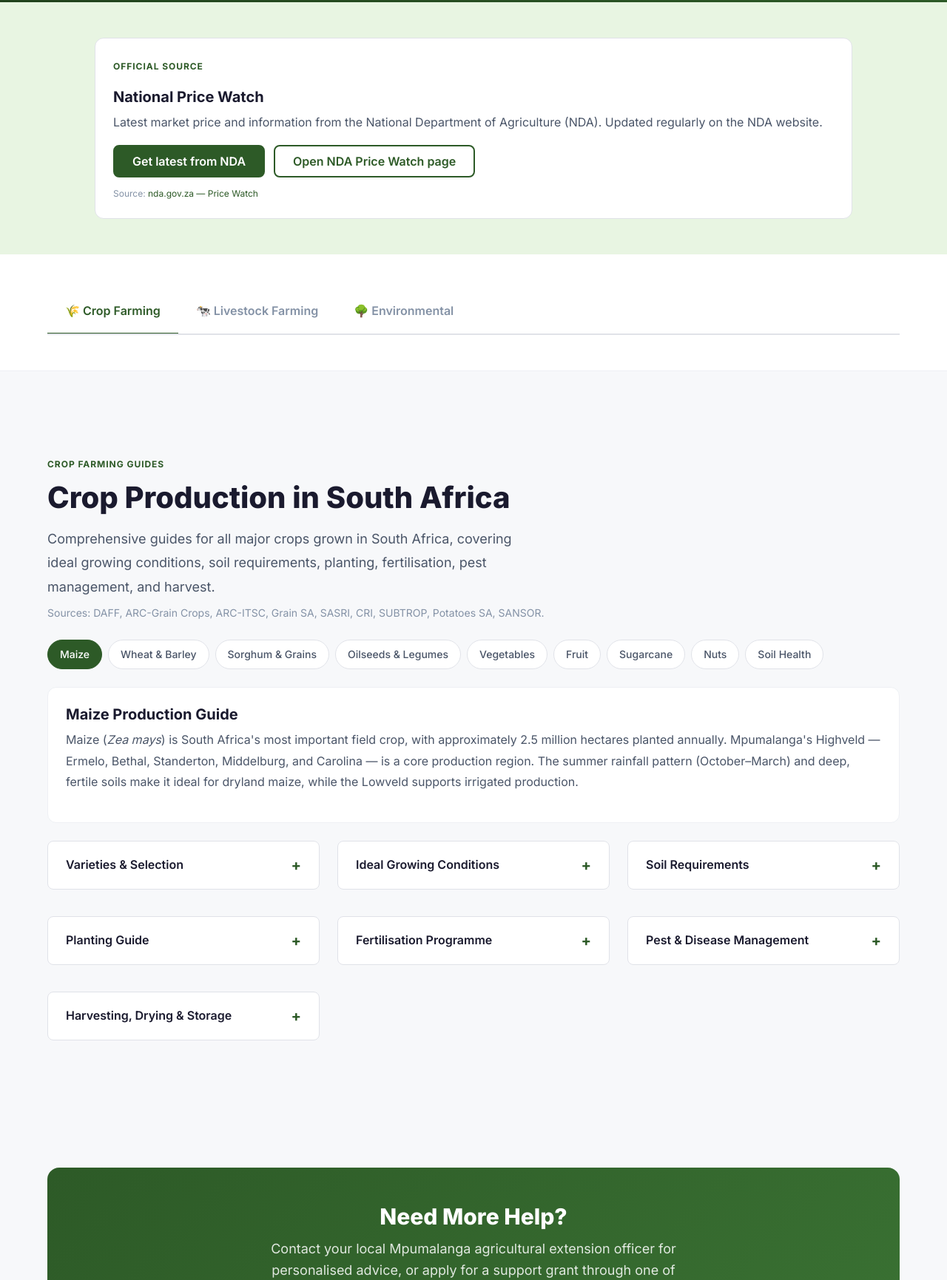
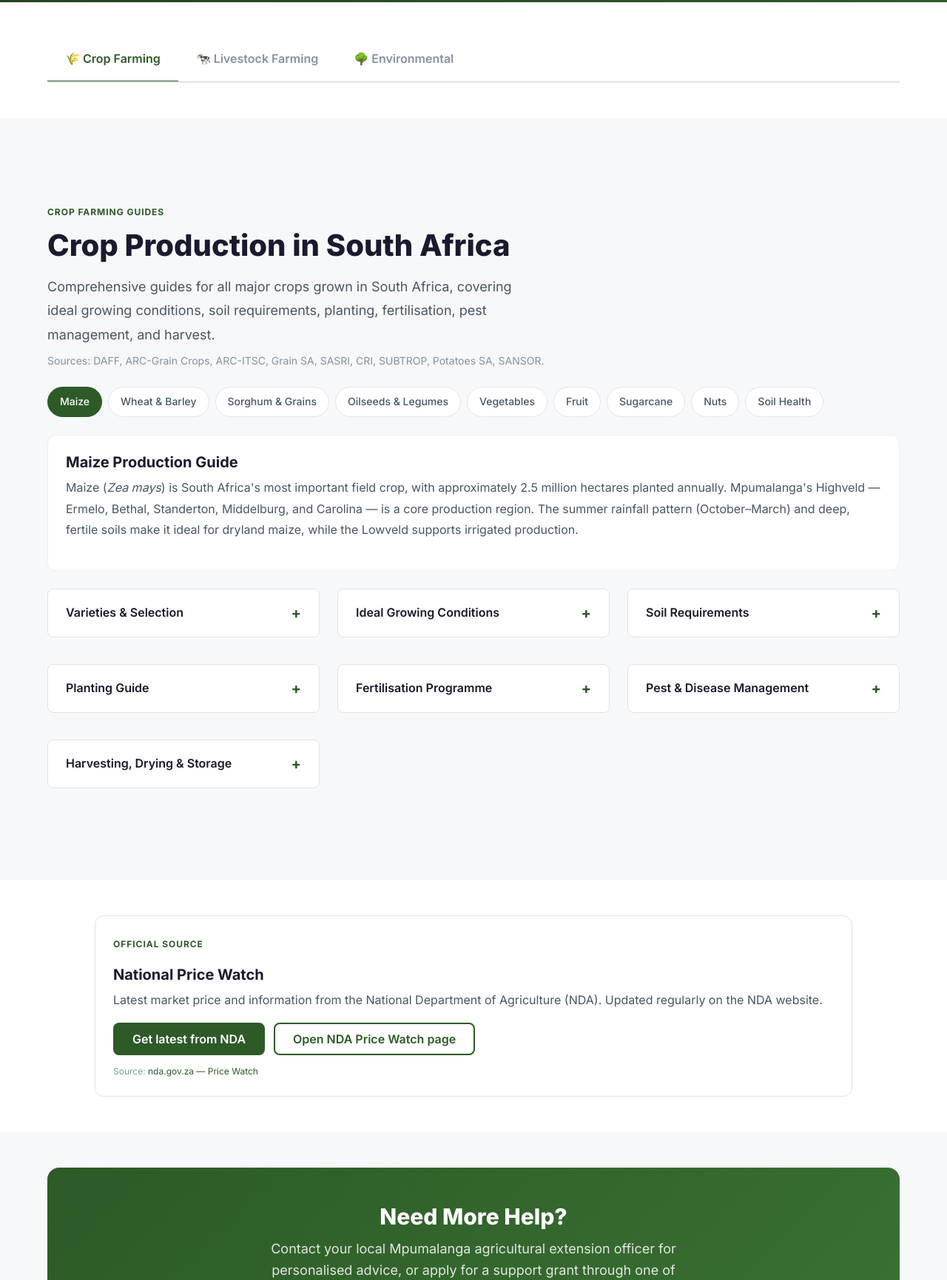
Before and after one commit to RvdRiet/mpu_agri_vercel, a website: page guides.html in a window 1280 px wide. Shown: the part 326-2057 px from the top of the page at 74% size. Drawn offline with Linux system fonts and the light colour scheme; no server answers.

Commit message:
Move Price Watch section below guides, above Need More Help; white background
Co-authored-by: Cursor <cursoragent@cursor.com>

```diff
--- a/guides.html
+++ b/guides.html
@@ -78,24 +78,6 @@
           <p class="page-header__subtitle">Comprehensive farming information for crop, livestock, and environmental management in Mpumalanga and South Africa.</p>
         </div>
       </div>
-
-      <!-- Price Watch (NDA) - latest PDF at top -->
-      <section class="section section--sm price-watch-section" aria-label="National Price Watch">
-        <div class="container">
-          <div class="price-watch-card card card--bordered">
-            <div class="price-watch-card__content">
-              <span class="section-label">Official source</span>
-              <h2 class="price-watch-card__title">National Price Watch</h2>
-              <p class="price-watch-card__text">Latest market price and information from the National Department of Agriculture (NDA). Updated regularly on the NDA website.</p>
-              <div class="price-watch-card__actions" id="priceWatchActions">
-                <a href="https://www.nda.gov.za/index.php/publications/36-price-watch" class="btn btn--primary" target="_blank" rel="noopener noreferrer" id="priceWatchDownload">Loading…</a>
-                <a href="https://www.nda.gov.za/index.php/publications/36-price-watch" class="btn btn--secondary" target="_blank" rel="noopener noreferrer">Open NDA Price Watch page</a>
-              </div>
-              <p class="price-watch-card__source" style="font-size:var(--text-xs);color:var(--color-text-muted);margin-top:var(--space-3);">Source: <a href="https://www.nda.gov.za/index.php/publications/36-price-watch" target="_blank" rel="noopener noreferrer">nda.gov.za — Price Watch</a></p>
-            </div>
-          </div>
-        </div>
-      </section>
 
       <!-- Main Tabs -->
       <section class="section--sm" style="background:var(--color-surface);border-bottom:1px solid var(--color-border-light);">
@@ -1773,6 +1755,24 @@
           </div>
         </section>
       </div>
+
+      <!-- Price Watch (NDA) - above Need More Help -->
+      <section class="section section--sm price-watch-section" aria-label="National Price Watch" style="background:var(--color-surface);">
+        <div class="container">
+          <div class="price-watch-card card card--bordered">
+            <div class="price-watch-card__content">
+              <span class="section-label">Official source</span>
+              <h2 class="price-watch-card__title">National Price Watch</h2>
+              <p class="price-watch-card__text">Latest market price and information from the National Department of Agriculture (NDA). Updated regularly on the NDA website.</p>
+              <div class="price-watch-card__actions" id="priceWatchActions">
+                <a href="https://www.nda.gov.za/index.php/publications/36-price-watch" class="btn btn--primary" target="_blank" rel="noopener noreferrer" id="priceWatchDownload">Loading…</a>
+                <a href="https://www.nda.gov.za/index.php/publications/36-price-watch" class="btn btn--secondary" target="_blank" rel="noopener noreferrer">Open NDA Price Watch page</a>
+              </div>
+              <p class="price-watch-card__source" style="font-size:var(--text-xs);color:var(--color-text-muted);margin-top:var(--space-3);">Source: <a href="https://www.nda.gov.za/index.php/publications/36-price-watch" target="_blank" rel="noopener noreferrer">nda.gov.za — Price Watch</a></p>
+            </div>
+          </div>
+        </div>
+      </section>
 
       <!-- CTA -->
       <section class="section section--sm">
--- a/styles.css
+++ b/styles.css
@@ -477,7 +477,7 @@ h1, h2, h3, h4, h5, h6 {
 
 /* Price Watch card (Guides page) */
 .price-watch-section {
-  background: var(--color-primary-lighter);
+  background: var(--color-surface);
 }
 .price-watch-card {
   max-width: var(--container-lg);
```
